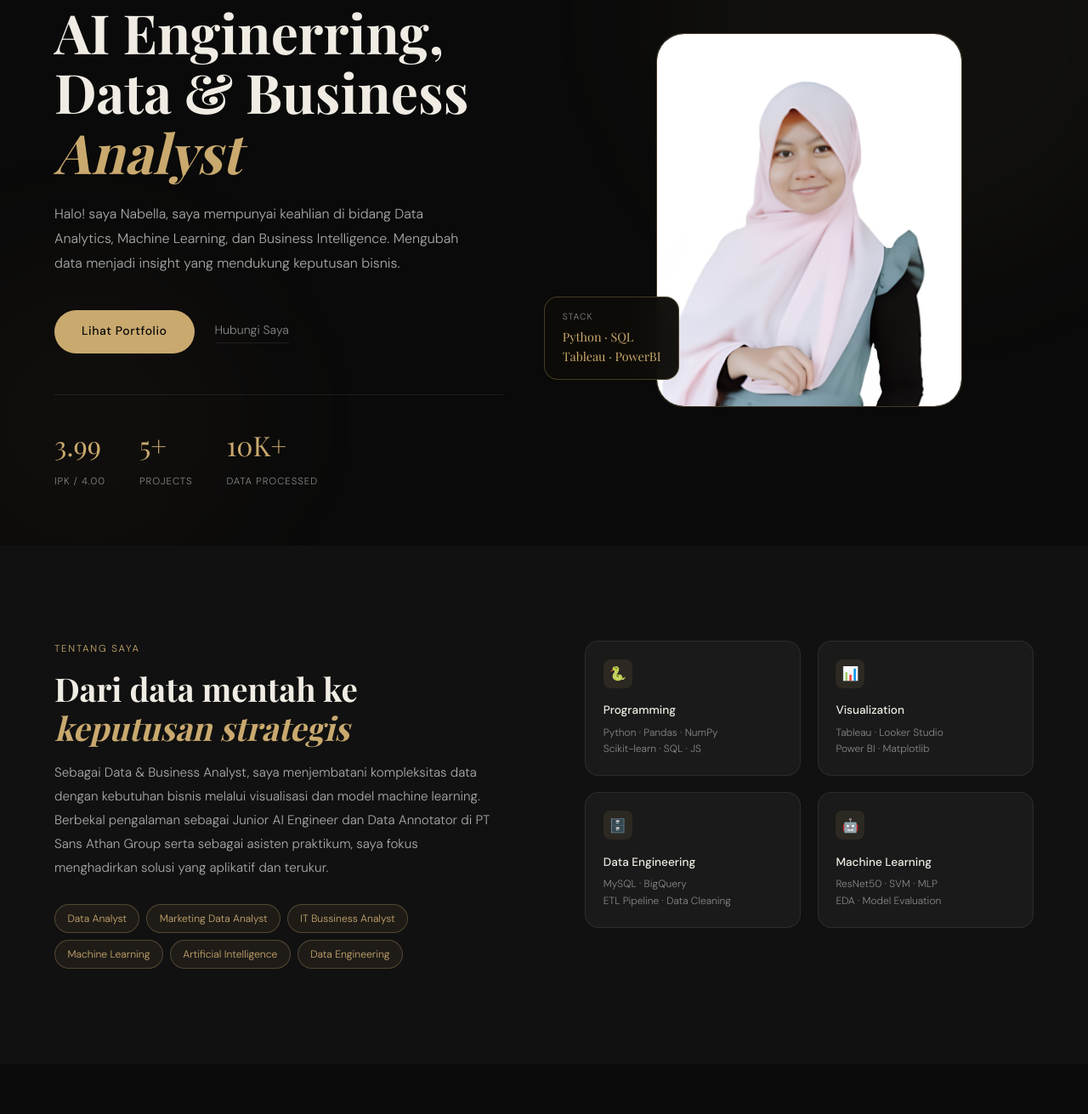
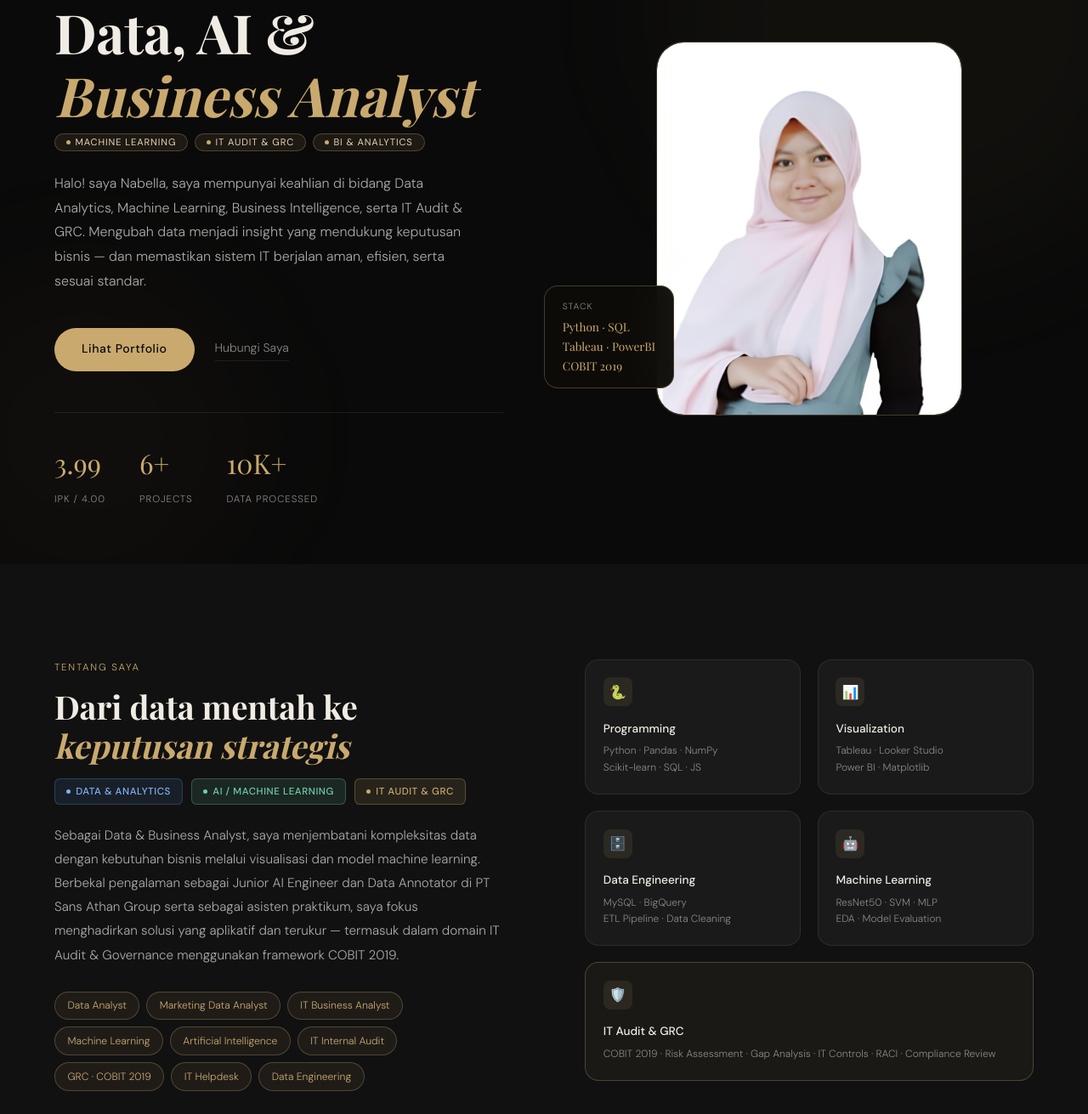
Before and after one commit to nabellaayug/Portofolio, a plain HTML site: page index.html in a window 1280 px wide. Shown: the part 189-1500 px from the top of the page at 85% size. Drawn offline with nearby package versions, Linux system fonts and the light colour scheme; a web font is replaced by a local one.

Commit message:
feat: add GRC project & update hero/about to reflect IT Audit skills

```diff
--- a/index.html
+++ b/index.html
@@ -6,6 +6,29 @@
 <title>Nabella Ayu Giwanti — Portfolio</title>
 <link href="https://fonts.googleapis.com/css2?family=Playfair+Display:ital,wght@0,400;0,700;1,400&family=DM+Sans:wght@300;400;500&display=swap" rel="stylesheet">
 <link rel="stylesheet" href="style.css">
+<style>
+  /* ── HERO heading pills ── */
+  .hero-h1{font-family:'Playfair Display',serif;font-size:clamp(2.8rem,5vw,4.8rem);line-height:1.1;font-weight:700;margin-bottom:1.5rem}
+  .hero-h1 .line-top{display:block;color:var(--text)}
+  .hero-h1 .line-mid{display:block;margin-top:.2rem}
+  .hero-h1 .line-bot{display:flex;flex-wrap:wrap;align-items:center;gap:.5rem;margin-top:.6rem}
+  .h-pill{display:inline-flex;align-items:center;gap:.35rem;background:rgba(201,169,110,0.1);border:1px solid var(--border2);color:var(--accent2);padding:.22rem .8rem;border-radius:2rem;font-family:'DM Sans',sans-serif;font-size:.7rem;font-weight:400;letter-spacing:.08em;text-transform:uppercase;white-space:nowrap}
+  .h-pill .dot{width:5px;height:5px;background:var(--accent);border-radius:50%;flex-shrink:0}
+
+  /* ── ABOUT specialism strip ── */
+  .about-spec-strip{display:flex;gap:.65rem;flex-wrap:wrap;margin-bottom:1.4rem}
+  .spec-badge{display:inline-flex;align-items:center;gap:.4rem;padding:.28rem .8rem;border-radius:.4rem;font-size:.72rem;font-weight:500;letter-spacing:.05em;text-transform:uppercase}
+  .spec-badge.data{background:rgba(91,141,217,0.12);border:1px solid rgba(91,141,217,0.3);color:#7fb3f5}
+  .spec-badge.ai{background:rgba(110,207,169,0.12);border:1px solid rgba(110,207,169,0.3);color:#6ecfa9}
+  .spec-badge.grc{background:rgba(201,169,110,0.12);border:1px solid var(--border2);color:var(--accent)}
+  .spec-badge .dot{width:5px;height:5px;border-radius:50%;flex-shrink:0}
+  .spec-badge.data .dot{background:#7fb3f5}
+  .spec-badge.ai .dot{background:#6ecfa9}
+  .spec-badge.grc .dot{background:var(--accent)}
+
+  /* ── GRC skill card full-width ── */
+  .skill-card-grc{grid-column:1/-1;background:rgba(201,169,110,0.05);border-color:var(--border2)}
+</style>
 </head>
 <body>
 
@@ -27,31 +50,35 @@
   <div class="hero-grid">
     <div class="hero-content">
       <div class="hero-badge">Available for opportunities</div>
-      <h1>AI Enginerring, Data & Business <em>Analyst</em></h1>
-      <p class="hero-desc">Halo! saya Nabella, saya mempunyai keahlian di bidang Data Analytics, Machine Learning, dan Business Intelligence. Mengubah data menjadi insight yang mendukung keputusan bisnis.</p>
+
+      <h1 class="hero-h1">
+        <span class="line-top">Data, AI &</span>
+        <span class="line-mid"><em>Business Analyst</em></span>
+        <span class="line-bot">
+          <span class="h-pill"><span class="dot"></span>Machine Learning</span>
+          <span class="h-pill"><span class="dot"></span>IT Audit &amp; GRC</span>
+          <span class="h-pill"><span class="dot"></span>BI &amp; Analytics</span>
+        </span>
+      </h1>
+
+      <p class="hero-desc">Halo! saya Nabella, saya mempunyai keahlian di bidang Data Analytics, Machine Learning, Business Intelligence, serta IT Audit & GRC. Mengubah data menjadi insight yang mendukung keputusan bisnis — dan memastikan sistem IT berjalan aman, efisien, serta sesuai standar.</p>
       <div class="hero-actions">
         <a class="btn-primary" href="#projects">Lihat Portfolio</a>
         <a class="btn-ghost" href="#contact">Hubungi Saya</a>
       </div>
       <div class="hero-stats">
         <div><span class="stat-num">3.99</span><span class="stat-label">IPK / 4.00</span></div>
-        <div><span class="stat-num">5+</span><span class="stat-label">Projects</span></div>
+        <div><span class="stat-num">6+</span><span class="stat-label">Projects</span></div>
         <div><span class="stat-num">10K+</span><span class="stat-label">Data Processed</span></div>
       </div>
     </div>
     <div class="hero-visual">
       <div class="profile-frame">
-        <!-- Ganti src dengan foto kamu -->
         <img src="asset/foto.png" alt="Nabella Ayu Giwanti" style="width:100%;height:100%;object-fit:cover;border-radius:2rem;">
       </div>
-      <!-- <div class="floating-card top-right">
-        <div class="fc-label">GPA</div>
-        <div class="fc-value">3.99</div>
-        <div class="fc-sub">Amikom Yogyakarta</div>
-      </div> -->
       <div class="floating-card bottom-left">
         <div class="fc-label">Stack</div>
-        <div class="fc-value" style="font-size:.9rem;line-height:1.6">Python · SQL<br>Tableau · PowerBI</div>
+        <div class="fc-value" style="font-size:.85rem;line-height:1.7">Python · SQL<br>Tableau · PowerBI<br>COBIT 2019</div>
       </div>
     </div>
   </div>
@@ -64,13 +91,23 @@
       <div class="fade-up">
         <div class="section-label">Tentang Saya</div>
         <h2>Dari data mentah ke <em>keputusan strategis</em></h2>
-        <p class="about-text">Sebagai Data & Business Analyst, saya menjembatani kompleksitas data dengan kebutuhan bisnis melalui visualisasi dan model machine learning. Berbekal pengalaman sebagai Junior AI Engineer dan Data Annotator di PT Sans Athan Group serta sebagai asisten praktikum, saya fokus menghadirkan solusi yang aplikatif dan terukur.</p>
+
+        <div class="about-spec-strip">
+          <span class="spec-badge data"><span class="dot"></span>Data &amp; Analytics</span>
+          <span class="spec-badge ai"><span class="dot"></span>AI / Machine Learning</span>
+          <span class="spec-badge grc"><span class="dot"></span>IT Audit &amp; GRC</span>
+        </div>
+
+        <p class="about-text">Sebagai Data & Business Analyst, saya menjembatani kompleksitas data dengan kebutuhan bisnis melalui visualisasi dan model machine learning. Berbekal pengalaman sebagai Junior AI Engineer dan Data Annotator di PT Sans Athan Group serta sebagai asisten praktikum, saya fokus menghadirkan solusi yang aplikatif dan terukur — termasuk dalam domain IT Audit & Governance menggunakan framework COBIT 2019.</p>
         <div class="about-tags">
           <span class="tag">Data Analyst</span>
           <span class="tag">Marketing Data Analyst</span>
-          <span class="tag">IT Bussiness Analyst</span>
+          <span class="tag">IT Business Analyst</span>
           <span class="tag">Machine Learning</span>
           <span class="tag">Artificial Intelligence</span>
+          <span class="tag">IT Internal Audit</span>
+          <span class="tag">GRC · COBIT 2019</span>
+          <span class="tag">IT Helpdesk</span>
           <span class="tag">Data Engineering</span>
         </div>
       </div>
@@ -79,6 +116,7 @@
         <div class="skill-card"><div class="skill-icon">📊</div><div class="skill-name">Visualization</div><div class="skill-items">Tableau · Looker Studio<br>Power BI · Matplotlib</div></div>
         <div class="skill-card"><div class="skill-icon">🗄️</div><div class="skill-name">Data Engineering</div><div class="skill-items">MySQL · BigQuery<br>ETL Pipeline · Data Cleaning</div></div>
         <div class="skill-card"><div class="skill-icon">🤖</div><div class="skill-name">Machine Learning</div><div class="skill-items">ResNet50 · SVM · MLP<br>EDA · Model Evaluation</div></div>
+        <div class="skill-card skill-card-grc"><div class="skill-icon">🛡️</div><div class="skill-name">IT Audit &amp; GRC</div><div class="skill-items">COBIT 2019 · Risk Assessment · Gap Analysis · IT Controls · RACI · Compliance Review</div></div>
       </div>
     </div>
   </div>
@@ -175,7 +213,7 @@
   <div class="section-inner fade-up">
     <div class="section-label">Kontak</div>
     <h2>Mari <em>Berkolaborasi</em></h2>
-    <p style="color:var(--muted);margin-bottom:.5rem;">Terbuka untuk peluang sebagai Data Analyst, Business Analyst, IT Analyst, atau Marketing Analyst.</p>
+    <p style="color:var(--muted);margin-bottom:.5rem;">Terbuka untuk peluang sebagai Data Analyst, Business Analyst, IT Analyst, IT Auditor, atau Marketing Analyst.</p>
     <a class="contact-email" href="mailto:nabellaayugiwanti@gmail.com">nabellaayugiwanti@gmail.com</a>
     <div class="social-links">
       <a class="social-link" href="tel:+6285648509585">📱 +62 856-4850-9585</a>
@@ -187,10 +225,10 @@
 
 <footer>
   <span class="footer-copy">© 2025 Nabella Ayu Giwanti. All rights reserved.</span>
-  <span class="footer-copy">Data · Business · IT Analyst</span>
+  <span class="footer-copy">Data · AI · IT Audit &amp; GRC</span>
 </footer>
 
-<!-- MODAL (shell, content injected by JS) -->
+<!-- MODAL -->
 <div class="modal-overlay" id="modalOverlay" onclick="handleOverlayClick(event)">
   <div class="modal" id="modalBox">
     <div class="modal-header">
@@ -206,7 +244,6 @@
 
 <script src="https://cdn.jsdelivr.net/npm/chart.js@4.4.0/dist/chart.umd.min.js"></script>
 <script>
-  // Kill all Chart.js animations globally BEFORE any chart is created
   Chart.defaults.animation = false;
   Chart.defaults.animations.colors = false;
   Chart.defaults.animations.x = false;
```
